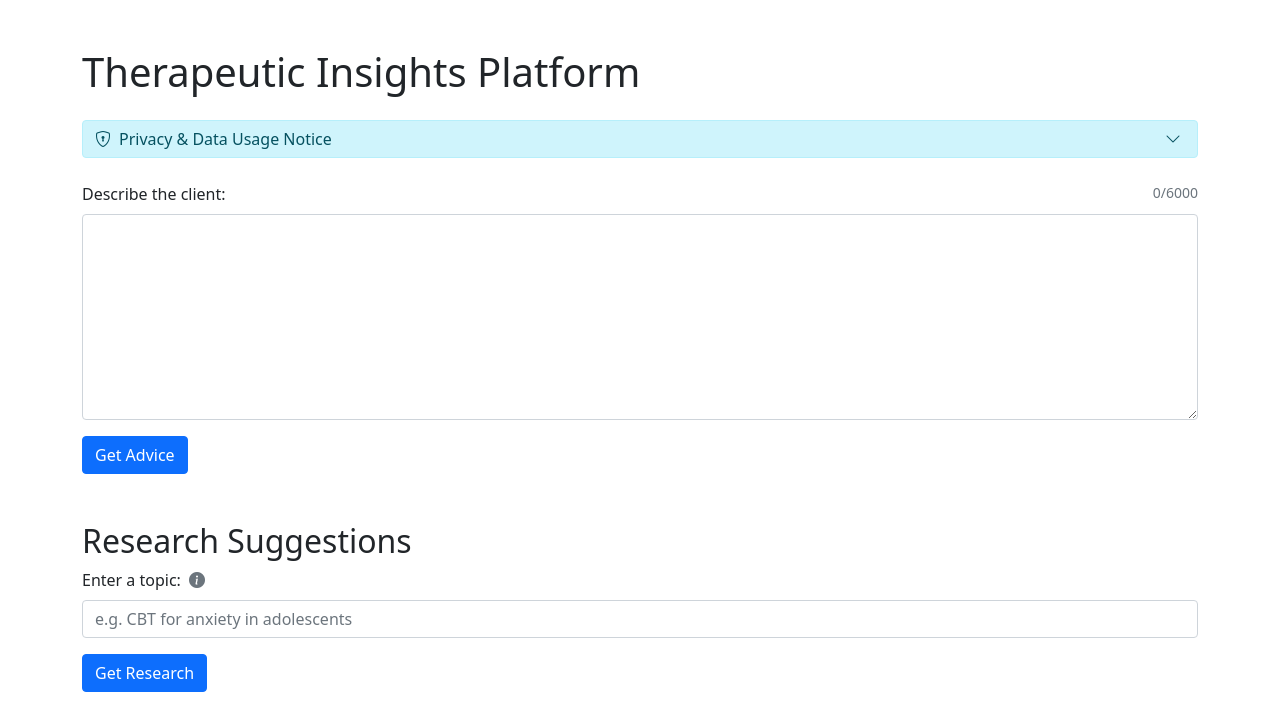
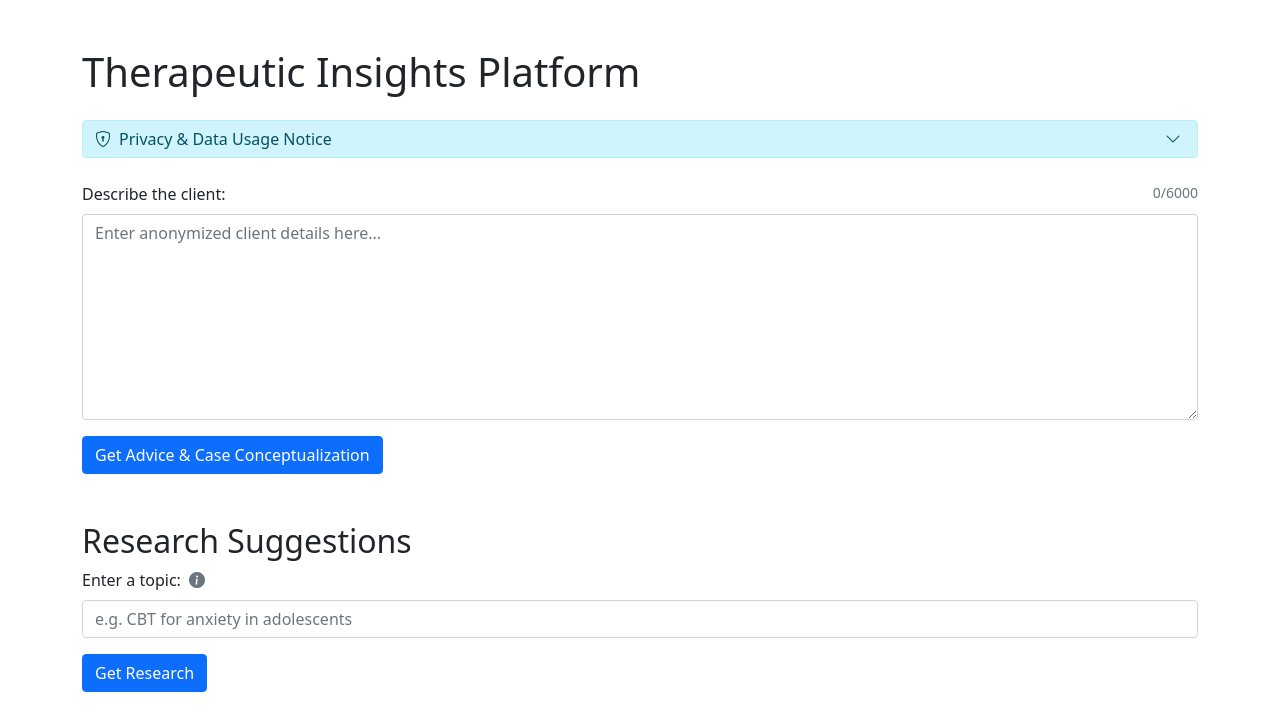
Before and after one commit to slimtomatillo/therapeutic-insights-platform, a Flask app: page / in a window 1280 px wide. Shown: the top 714 px of the page. Run offline with Flask 3, Linux system fonts and the light colour scheme; some libraries are stand-ins or nearby versions.

Commit message:
Make some small changes to the frontend

```diff
--- a/app.py
+++ b/app.py
@@ -49,7 +49,7 @@ def generate():
         # Generate actionable advice
         advice_prompt = f"""
         Based on the following conceptualization, generate 3 pieces of actionable advice for the counselor to help the client, with links to supporting research:
-        {conceptualization}
+        {conceptualization}.
         """
 
         # OpenAI Prompt for actionable advice based on conceptualization
--- a/templates/index.html
+++ b/templates/index.html
@@ -62,6 +62,9 @@
         .collapse {
             transition: all 0.3s ease;
         }
+        #progress-bar {
+            width: 245px; /* Adjust this value to match your button width */
+        }
     </style>
 </head>
 <body>
@@ -113,21 +116,20 @@
                               rows="8"
                               placeholder="Enter anonymized client details here..."
                               @input="characterCount = $event.target.value.length"
-                              :class="{ 'is-invalid': characterCount > maxChars }">
-                    </textarea>
+                              :class="{ 'is-invalid': characterCount > maxChars }"></textarea>
                 </div>
+                <div class="d-flex flex-column align-items-start">
                     <button type="submit"
                             class="btn btn-primary"
+                            id="submit-button"
                             :disabled="isGenerating || characterCount > maxChars">
-                    <span x-show="!isGenerating">Get Advice</span>
+                        <span x-show="!isGenerating">Get Advice & Case Conceptualization</span>
                         <span x-show="isGenerating" class="loading-pulse">
                             <i class="bi bi-arrow-repeat"></i> Generating...
                         </span>
                     </button>
-            </form>
-        </div>
 
-        <!-- Add Progress Bar -->
+                    <!-- Progress bar aligned with button width -->
                     <div class="progress mt-3" id="progress-bar" style="display: none;">
                         <div class="progress-bar progress-bar-striped progress-bar-animated"
                              role="progressbar"
@@ -137,6 +139,9 @@
                              style="width: 100%">
                             Generating advice...
                         </div>
+                    </div>
+                </div>
+            </form>
         </div>
 
         <!-- Results -->
```
Lines whose indentation alone changed are shown as unchanged.
